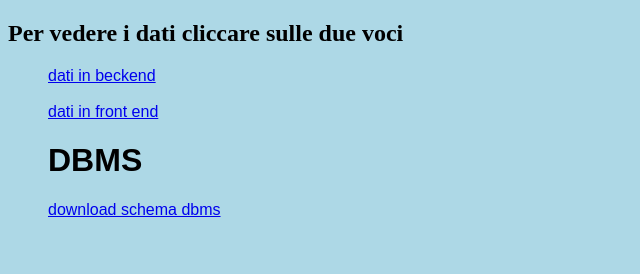
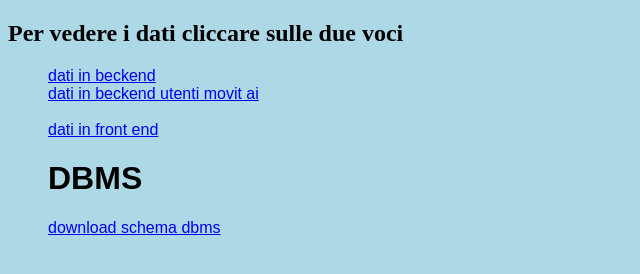
Before and after one commit to ultron3/peso_famiglia, a plain HTML site: page peso.html in a window 1280 px wide. Shown: the whole page, without its empty margins (0-640 px from the left). Drawn offline with Linux system fonts and the light colour scheme.

Commit message:
modifica pagina web

```diff
--- a/peso.html
+++ b/peso.html
@@ -11,8 +11,10 @@
     <h2>Per vedere i dati cliccare sulle due voci </h2>
     <menu>
         <li class="special"><a href="famiglia.json">dati in beckend</a></li>
+        <li class="special"><a href="utenti.json">dati in beckend utenti movit ai</a></li>
         <br>
         <li class="special"><a href="index.html">dati in front end</a></li>
+
         <h1>DBMS</h1>
         <li class="special"><a href="schema_dati_famiglari.sql">download schema dbms</a></li>
     </menu>
```
